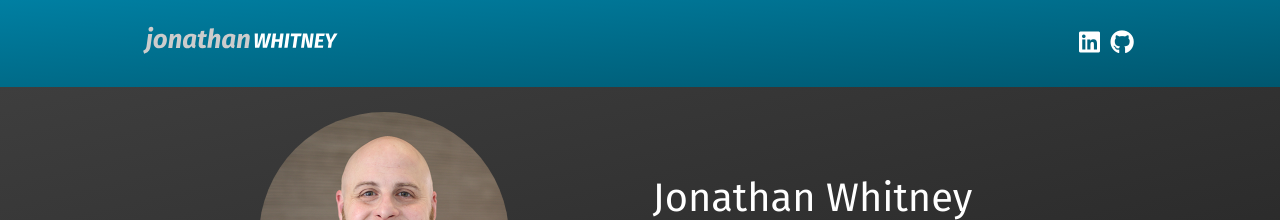
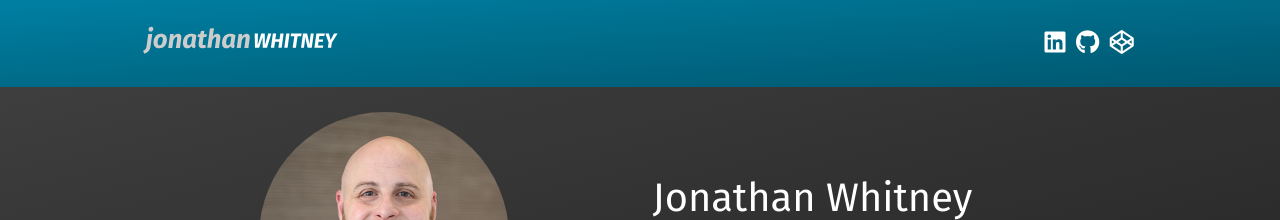
Before and after one commit to jawhitney/jw-website, a Jekyll site: the page built from index.md, in a window 1280 px wide. Shown: the top 220 px of the page. Built offline with Jekyll 4.4.1, drawn with Linux system fonts in a browser that asks for light colours; nearby versions of some CDN libraries.

Commit message:
Added link to codepen

```diff
--- a/_includes/header.html
+++ b/_includes/header.html
@@ -2,8 +2,9 @@
     <div class="container flex">
         <a id="logo" href="{{ site.baseurl }}/"><img src="assets/images/logo.svg" alt="Logo" /></a>
         <div>
-            <a href="http://linkedin.com/in/jonathanawhitney" target="_blank"><i class="fab fa-linkedin"></i></a>
-            <a href="http://github.com/jawhitney" target="_blank"><i class="fab fa-github"></i></a>
+            <a href="http://linkedin.com/in/jonathanawhitney"><i class="fab fa-linkedin"></i></a>
+            <a href="http://github.com/jawhitney"><i class="fab fa-github"></i></a>
+            <a href="https://codepen.io/jawhitney/"><i class="fab fa-codepen"></i></a>
         </div>
     </div>
 </header>
```
